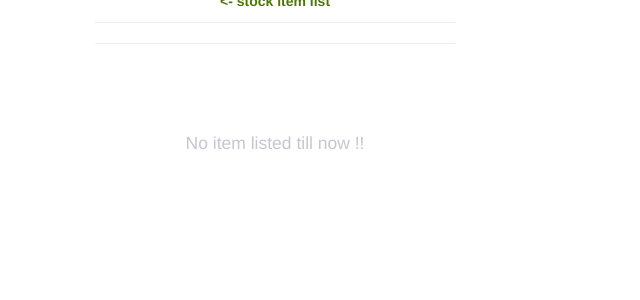
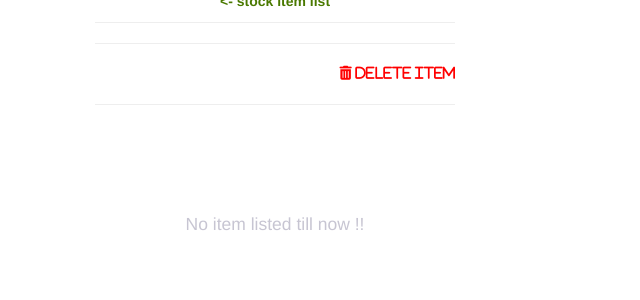
Before and after one commit to shouvikbj/Shop-Item-Details, a Flask app: template templates/item.html in a window 1280 px wide. Shown: the top 300 px of the page, without its empty margins (365-1005 px from the left). Run offline with Flask 2, Linux system fonts and the light colour scheme; the template is opened without the code that fills it, so the values that code supplies are empty; some libraries are stand-ins or nearby versions.

Commit message:
added deleting service

```diff
--- a/app.py
+++ b/app.py
@@ -132,6 +132,14 @@ def item(pid):
     else:
         return redirect(url_for('login'))
 
+@app.route('/item/<int:pid>/delete')
+def deleteItem(pid):
+    if 'email' in session:
+        idb.deleteItem(pid)
+        return redirect(url_for('items'))
+    else:
+        return redirect(url_for('login'))
+
 @app.route('/item/<int:pid>/update')
 def update(pid):
     if 'email' in session:
--- a/itemDB.py
+++ b/itemDB.py
@@ -55,6 +55,9 @@ def updateItem(email,itemname,itemdesc,units,mrp,awaycost,awaypktcost,localcost,
     db.execute("INSERT INTO itemsBackUp VALUES(NULL,?,?,?,?,?,?,?,?,?,?,?)",(email,itemname,itemdesc,units,mrp,awaycost,awaypktcost,localcost,localpktcost,date,img))
     con.commit()
 
+def deleteItem(pid):
+    db.execute("DELETE FROM items WHERE id=(?)",(pid,))
+    con.commit()
 
 
 
--- a/templates/item.html
+++ b/templates/item.html
@@ -9,7 +9,7 @@
     <script src="https://maxcdn.bootstrapcdn.com/bootstrap/3.4.0/js/bootstrap.min.js"></script>
     <script src="https://kit.fontawesome.com/a076d05399.js"></script>
     <link rel="manifest" href="/manifest.json">
-    <title>Items List</title>
+    <title>Item</title>
     <script>
         if (location.hostname === 'shoptracker.herokuapp.com' && location.protocol !== 'https:') {
             location.href = location.href.replace('http:','https:')
@@ -105,7 +105,11 @@
                 <div id="heading">
                     <h4 id="heading-text">{{ pitem[0][2] }}</h4>
                 </div>
-                <hr>
+                <hr><br>
+                <div id="delete">
+                    <a href="/item/{{ pitem[0][0] }}/delete"><i class="fas fa-trash-alt" style="color: red; float: right; margin-top: -18px;"> Delete Item</i></a>
+                </div>
+                <hr><br>
                 {% if (pitem|length) %}
                     {% for i in range(pitem|length) %}
                     <div align="center" style="margin-top: -8px;">
```
Also changed, not shown: items.db.
